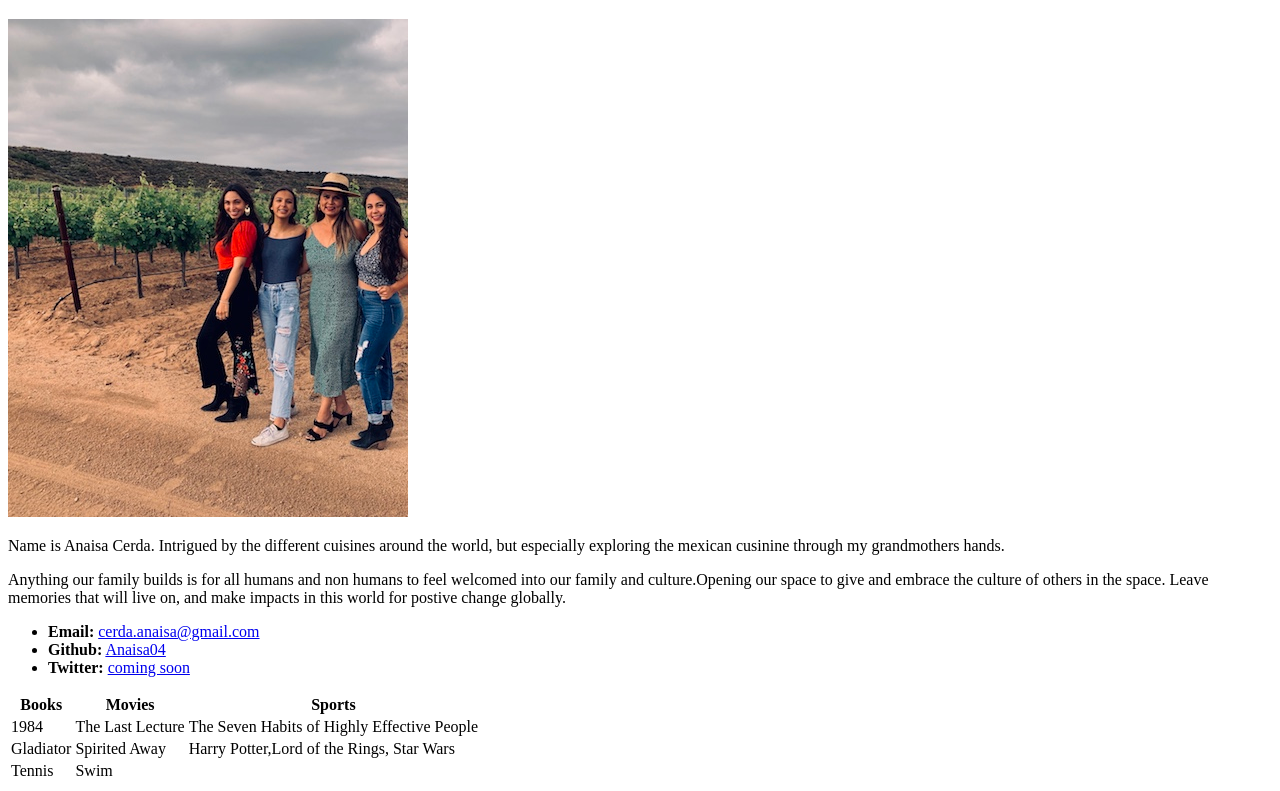
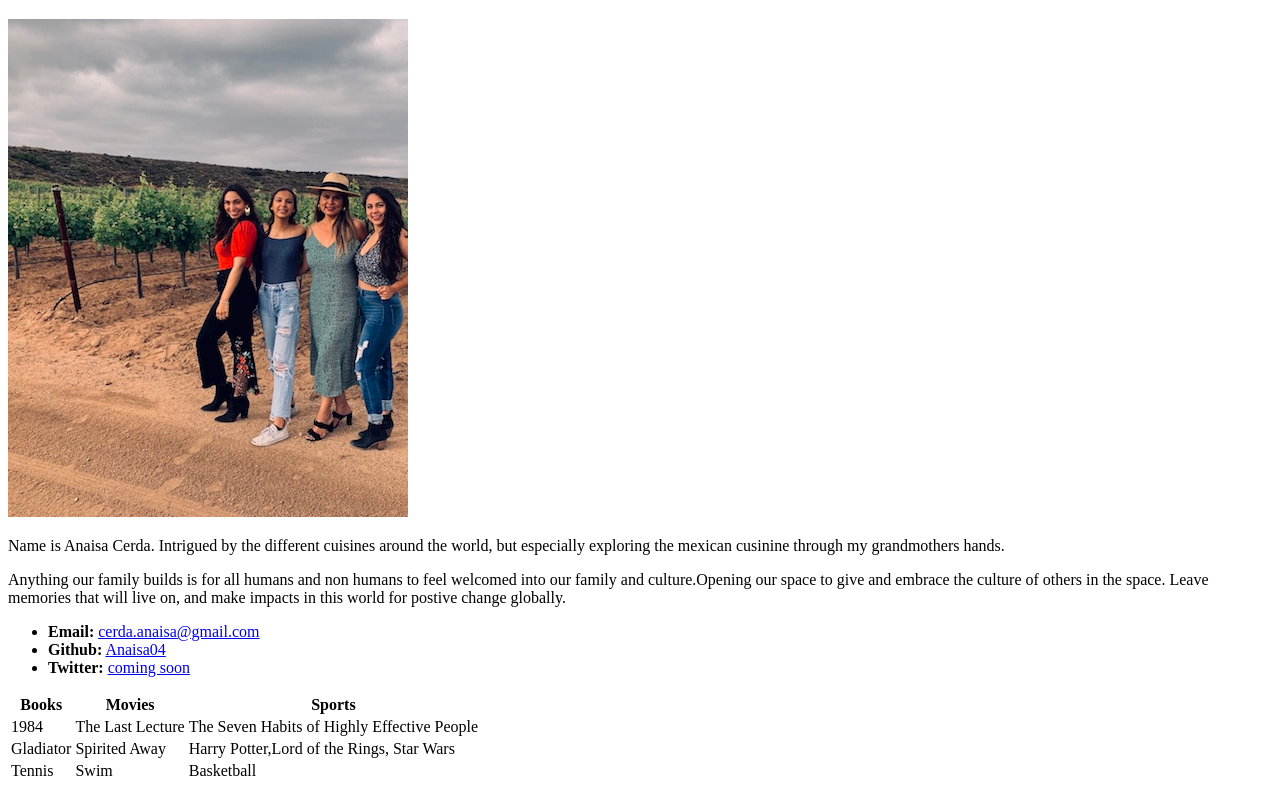
Before and after one commit to Anaisa04/Anaisa04.github.io, a plain HTML site: page index.html in a window 1280 px wide. Shown: the part 61-852 px from the top of the page. Drawn offline with Linux system fonts and the light colour scheme.

Commit message:
Update index.html

```diff
--- a/index.html
+++ b/index.html
@@ -42,6 +42,7 @@
     <tr>
       <td>Tennis</td>
       <td>Swim</td>
+      <td>Basketball</td>
     </tr>
   </table>
 
```
